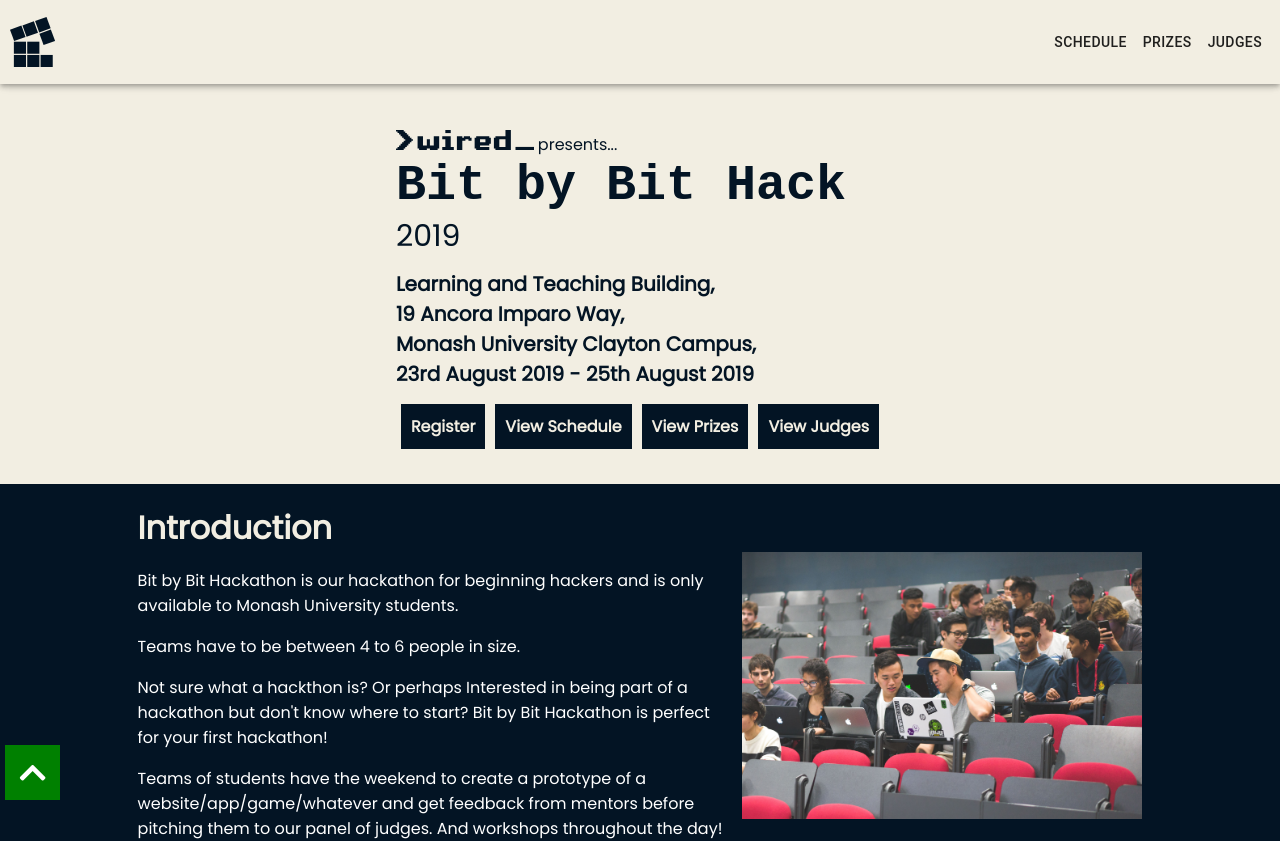
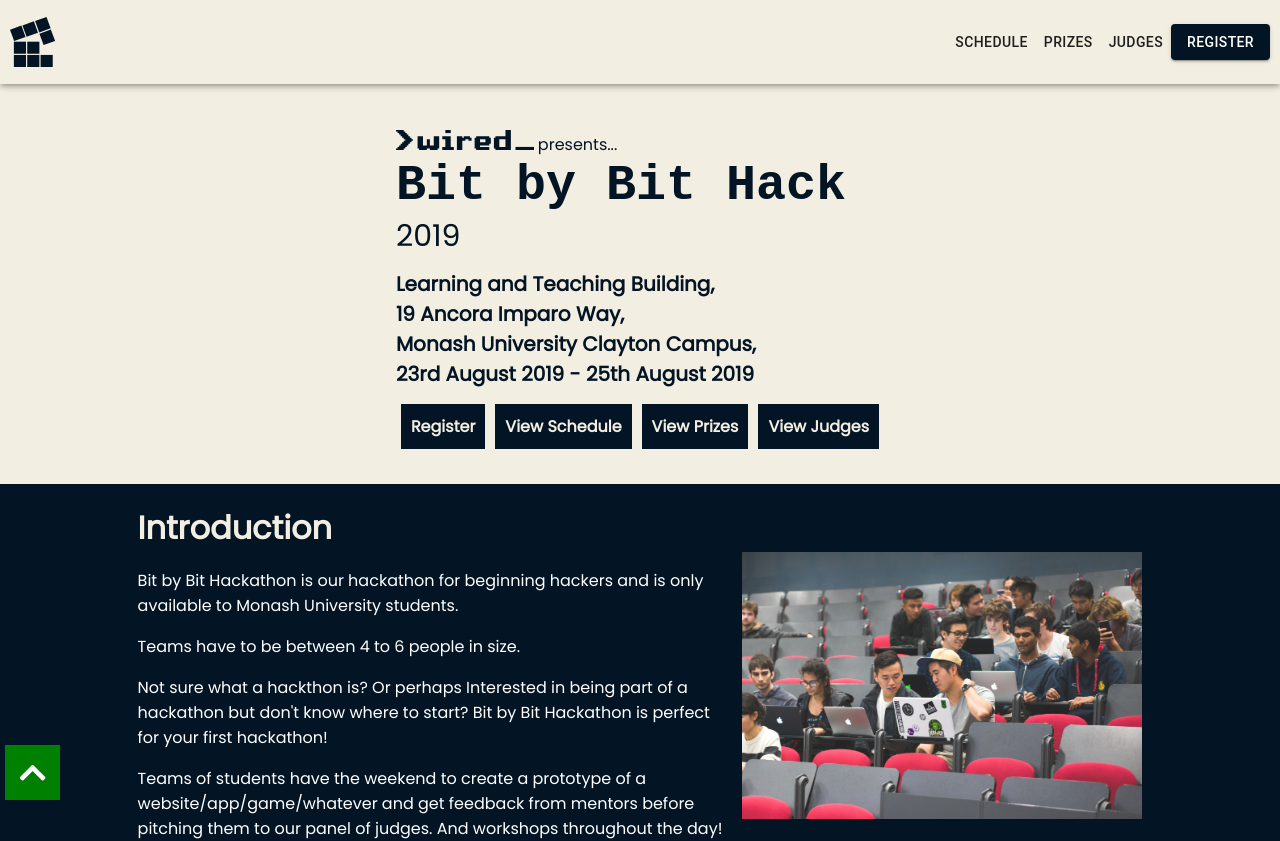
Before and after one commit to wiredmonash/bit-by-bit-hackathon-2019, a React (Create React App) app: page / in a window 1280 px wide. Shown: the top 841 px of the page. Built offline with nearby package versions, Linux system fonts and the light colour scheme.

Commit message:
improving headerbar

```diff
--- a/src/components/HeaderBar/HeaderBar.js
+++ b/src/components/HeaderBar/HeaderBar.js
@@ -11,6 +11,9 @@ import MediaQuery from 'react-responsive';
 import ScheduleIcon from '@material-ui/icons/Schedule';
 import StarIcon from '@material-ui/icons/Star';
 import PeopleIcon from '@material-ui/icons/People';
+import EventIcon from '@material-ui/icons/Event';
+
+import links from '../../constants/links';
 
 const styles = {
 	root: { marginBottom: 100 },
@@ -77,6 +80,18 @@ class HeaderBar extends React.Component {
 												)}
 												Judges
 											</Button>
+											<Button
+												color="primary"
+												variant="contained"
+												href={links.EVENTBRITE_LINK}
+												target="_blank"
+												rel="noopener noreferrer"
+											>
+												{matches && (
+													<EventIcon className={classes.buttonIcon} />
+												)}
+												Register
+											</Button>
 										</>
 									);
 								}}
--- a/src/components/Hero/Hero.js
+++ b/src/components/Hero/Hero.js
@@ -1,6 +1,7 @@
 import React from 'react';
 import WiredLogo from '../../img/wired-logo.svg';
 import Button from './Button';
+import links from '../../constants/links';
 
 function Hero({ handlePrizes, handleScheduleClick, handleJudges, handleTeam }) {
 	return (
@@ -59,7 +60,7 @@ function Hero({ handlePrizes, handleScheduleClick, handleJudges, handleTeam }) {
 					}}
 				>
 					<a
-						href="https://www.eventbrite.com.au/e/bit-by-bit-hackathon-2019-tickets-62415133344"
+						href={links.EVENTBRITE_LINK}
 						target="_blank"
 						rel="noopener noreferrer"
 						style={{
--- /dev/null
+++ b/src/constants/links.js
@@ -0,0 +1,4 @@
+export default {
+	EVENTBRITE_LINK:
+		'https://www.eventbrite.com.au/e/bit-by-bit-hackathon-2019-tickets-62415133344'
+};
```
